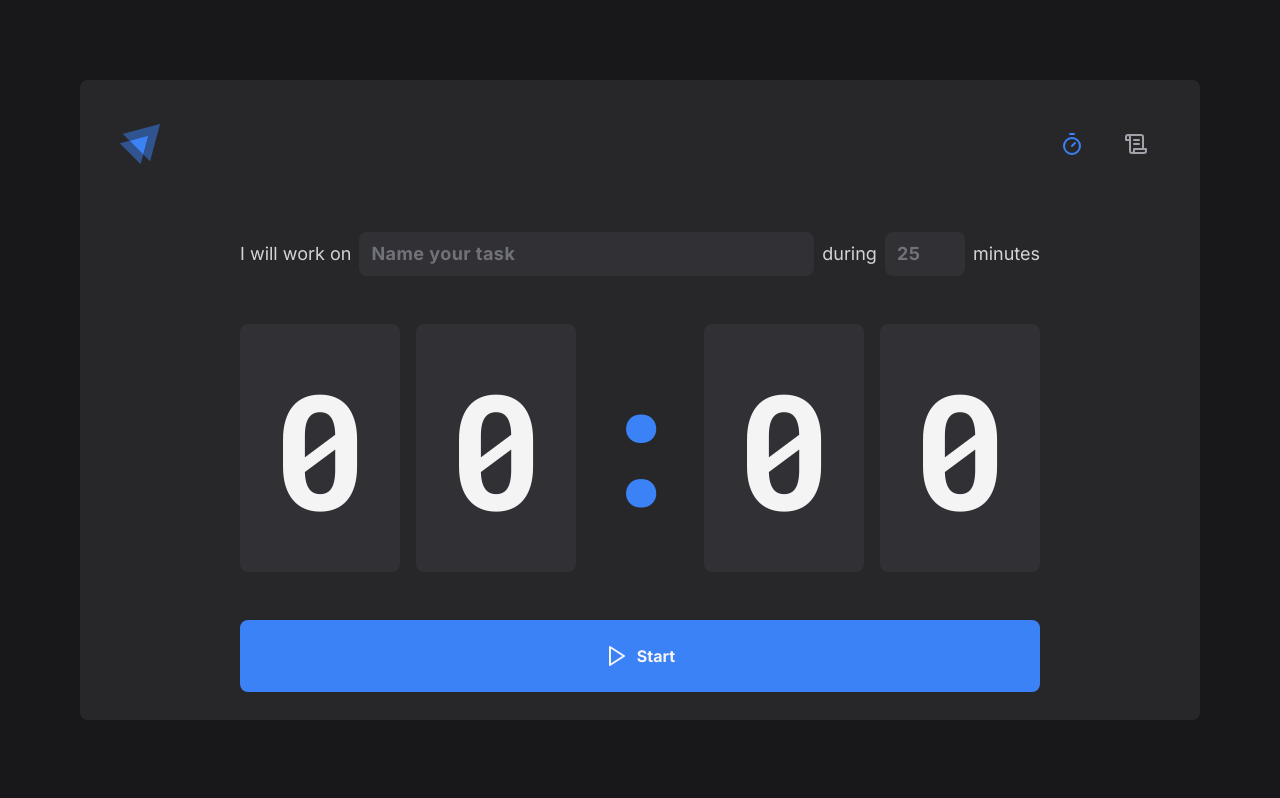
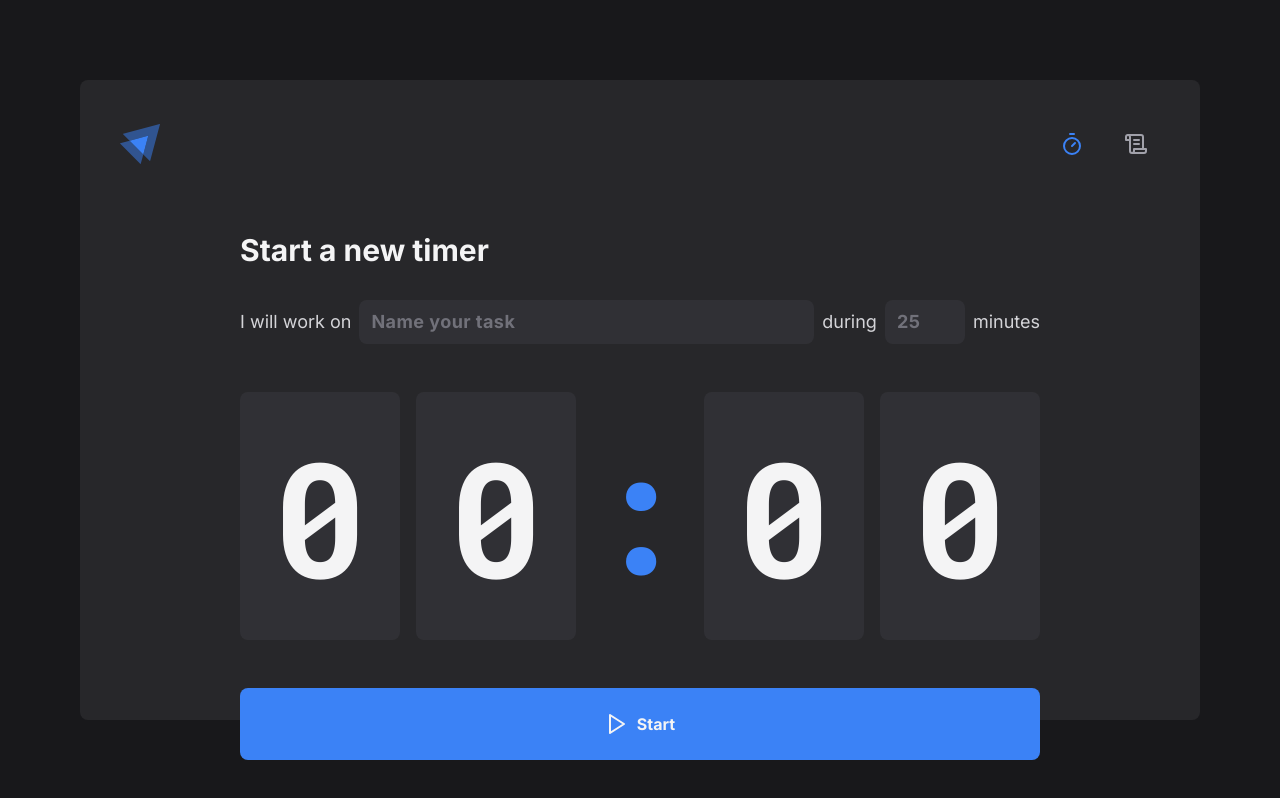
Before and after one commit to adeonirlabs/ignite-timer, a React (Vite) app: page / in a window 1280 px wide. Built offline with nearby package versions, Linux system fonts and the light colour scheme.

Commit message:
add task title to home page

```diff
--- a/src/pages/home/index.tsx
+++ b/src/pages/home/index.tsx
@@ -13,7 +13,7 @@ import { Form } from './components/form'
 
 const schema = z.object({
   name: z.string().min(1, 'Task name is required'),
-  duration: z.number().multipleOf(5).min(5).max(60, 'Duration must be between 5 and 60 minutes'),
+  duration: z.number().min(1).max(25, 'Duration must be between 1 and 25 minutes'),
 })
 
 type FormValues = z.infer<typeof schema>
@@ -38,7 +38,10 @@ export function Home() {
   }
 
   return (
-    <main className="flex flex-1 items-center justify-center">
+    <main className="flex flex-1">
+      <div className="mx-auto flex max-w-[50rem] flex-1 flex-col gap-8">
+        <h1 className="text-3xl font-bold text-zinc-100">{activeCycle ? activeCycle.name : 'Start a new timer'}</h1>
+
         <div className="mx-auto flex max-w-[50rem] flex-1 flex-col items-center justify-center gap-12">
           <FormProvider {...formMethods}>
             <Form id="timer" onSubmit={handleSubmit(handleCreate)} />
@@ -57,6 +60,7 @@ export function Home() {
             </Button>
           )}
         </div>
+      </div>
     </main>
   )
 }
```
Lines whose indentation alone changed are shown as unchanged.
